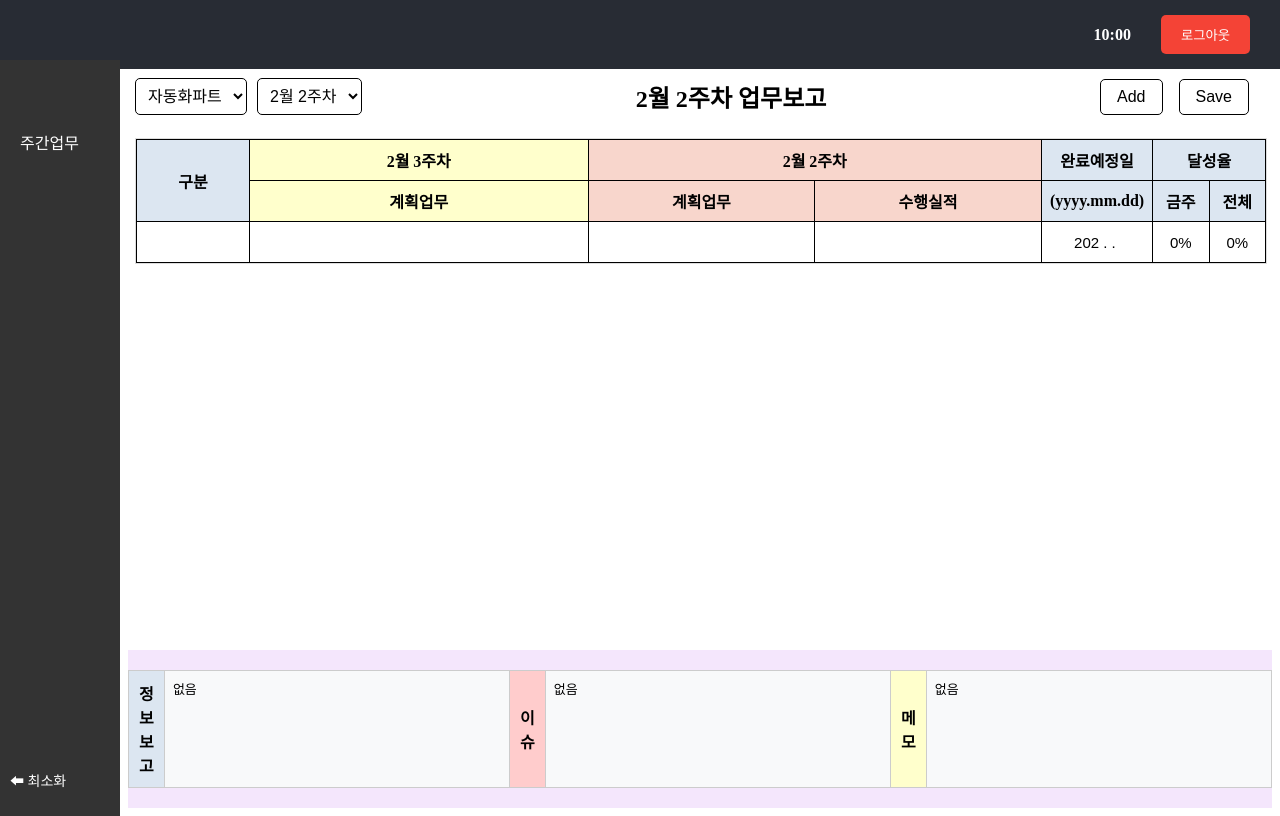
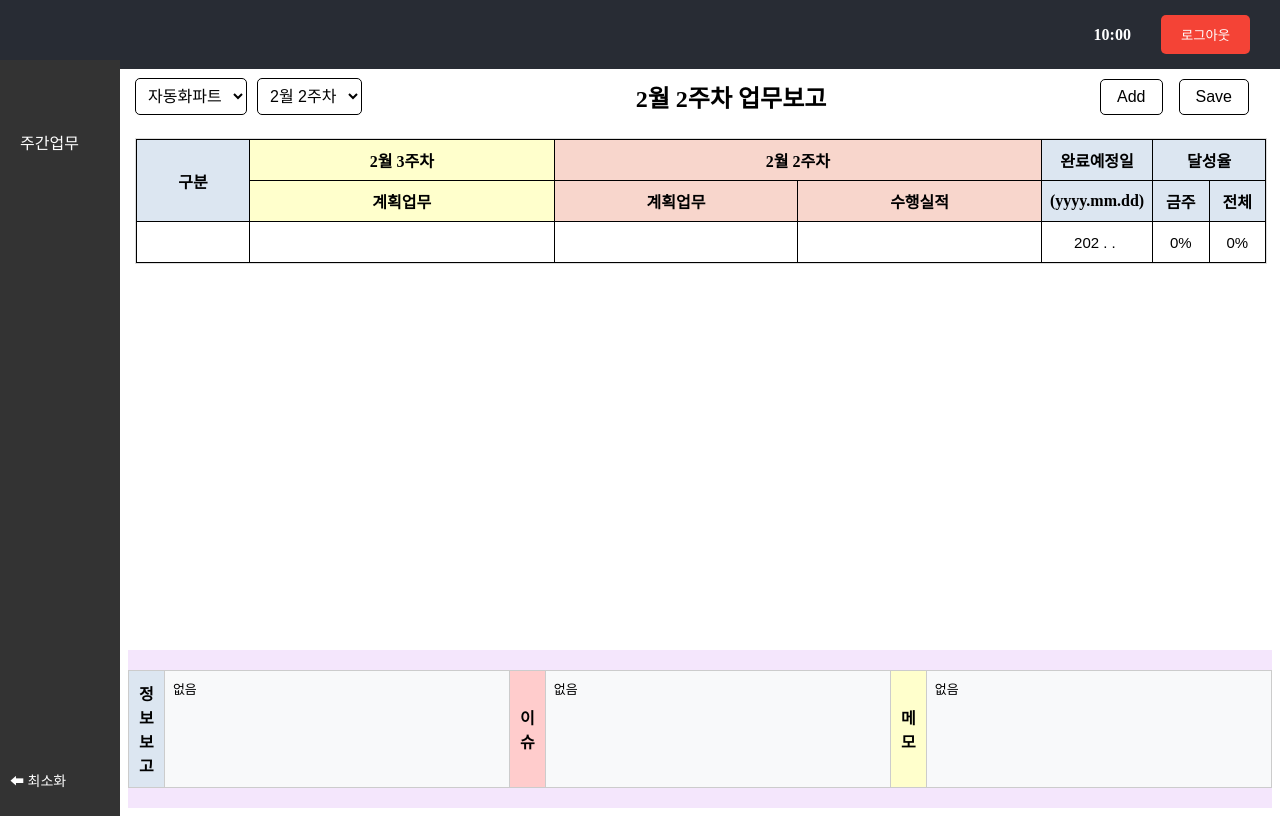
Before and after one commit to xellosPark/Weekly-Report, a React (Create React App) app in the folder client-app/: page /DashBoard in a window 1280 px wide. Built offline with nearby package versions, Linux system fonts and the light colour scheme; sample sign-in values are in the browser's storage.

Commit message:
수정정

```diff
--- a/client-app/src/pages/MainPage/MainPage.module.css
+++ b/client-app/src/pages/MainPage/MainPage.module.css
@@ -130,7 +130,7 @@
 .weeklyReport {
   background-color: #ffffcc; /* 연한 노랑 */
   font-weight: bold;
-  width: 30%;
+  width: 27%;
 }
 
 /* 1월 4주차 컬럼 */
```
